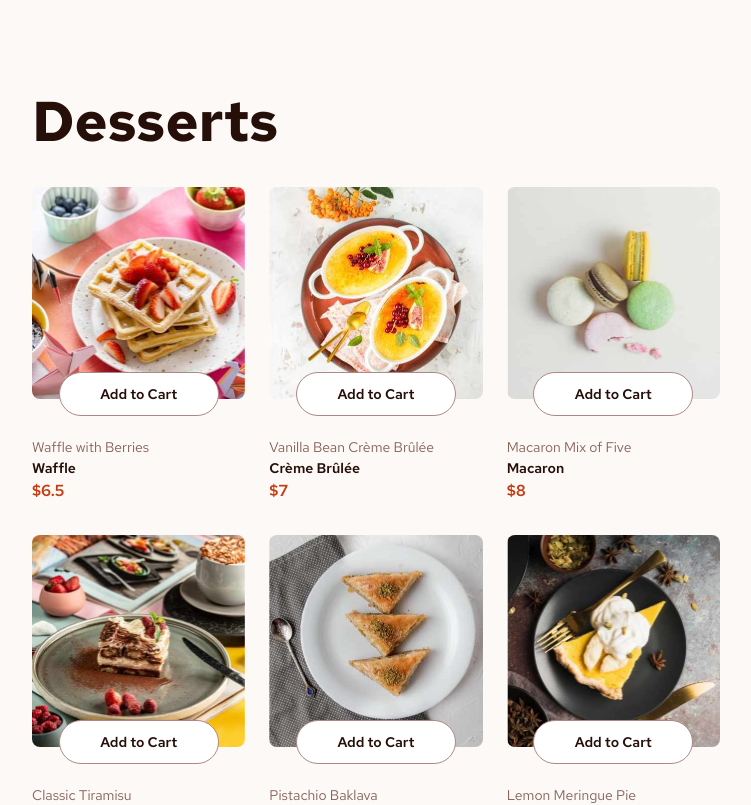
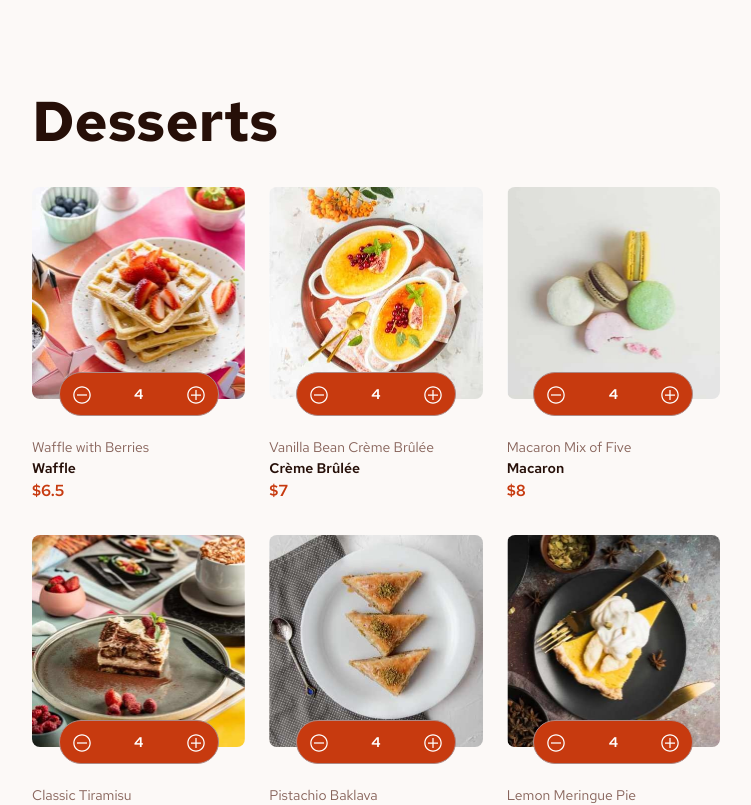
Before and after one commit to shaversj/product-list-with-cart-main, a Next.js app: page / in a window 1280 px wide. Shown: the top 805 px of the page, without its empty margins (264-1015 px from the left). Built offline with nearby package versions, Linux system fonts and the light colour scheme.

Commit message:
Add second button

```diff
--- a/src/app/page.tsx
+++ b/src/app/page.tsx
@@ -1,5 +1,4 @@
 import { cartItems, desserts } from "@/constants/store-items";
-import Image from "next/image";
 
 export default function Home() {
   return (
@@ -16,9 +15,18 @@ export default function Home() {
                   <source media="(min-width:768px)" srcSet={dessert.image.tablet} width={213.33} height={212} type="image/jpeg" />
                   <img className={"rounded-lg"} src={dessert.image.mobile} alt={dessert.name} width={327} height={212} />
                 </picture>
-                <button className={"absolute -bottom-[8%] left-1/2 h-[2.75rem] w-[10rem] -translate-x-1/2 transform rounded-full border border-rose-400 bg-white"}>
-                  <span className={"text-[0.875rem] font-semibold leading-[150%] text-rose-900"}>Add to Cart</span>
-                </button>
+                {/*<button className={"absolute -bottom-[8%] left-1/2 h-[2.75rem] w-[10rem] -translate-x-1/2 transform rounded-full border border-rose-400 bg-white"}>*/}
+                {/*  <span className={"text-[0.875rem] font-semibold leading-[150%] text-rose-900"}>Add to Cart</span>*/}
+                {/*</button>*/}
+                <div className={"absolute -bottom-[8%] left-1/2 flex h-[2.75rem] w-[10rem] -translate-x-1/2 transform items-center justify-center rounded-full border border-rose-400 bg-red"}>
+                  <button className={"mr-auto pl-3"}>
+                    <img src={"/assets/images/icon-subtract.svg"} alt={"Subtract to Cart"} className={"inline-block"} />
+                  </button>
+                  <span className={"text-[0.875rem] font-semibold leading-[150%] text-white"}>4</span>
+                  <button className={"ml-auto pr-3"}>
+                    <img src={"/assets/images/icon-add.svg"} alt={"Add to Cart"} className={"inline-block"} />
+                  </button>
+                </div>
               </div>
 
               <h2 className={"pt-[2.375rem] text-[0.875rem] leading-[150%] text-rose-500"}>{dessert.name}</h2>
```
Also changed, not shown: public/assets/images/icon-add.svg (added), public/assets/images/icon-subtract.svg (added).
